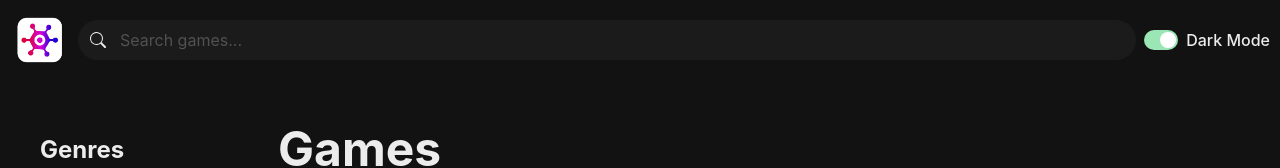
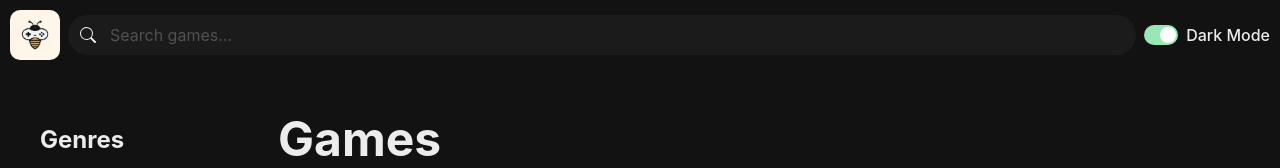
Before and after one commit to dayachettri/game-haven, a React (Vite) app: page / in a window 1280 px wide. Shown: the top 168 px of the page. Built offline with nearby package versions, Linux system fonts and the light colour scheme; no server answers; grey boxes are pictures that could not be loaded.

Commit message:
refactor: update logo

```diff
--- a/src/components/NavBar.tsx
+++ b/src/components/NavBar.tsx
@@ -1,12 +1,12 @@
 import { HStack, Image } from '@chakra-ui/react';
-import logo from '../assets/logo.webp';
+import logo from '../assets/logo1.jpg';
 import ColorModeSwitch from './ColorModeSwitch';
 import SearchInput from './SearchInput';
 
 function NavBar() {
   return (
     <HStack padding="10px">
-      <Image src={logo} boxSize="60px" />
+      <Image src={logo} boxSize="50px" borderRadius={10} objectFit="cover" />
       <SearchInput />
       <ColorModeSwitch />
     </HStack>
```
Also changed, not shown: src/assets/logo1.jpg (added).
